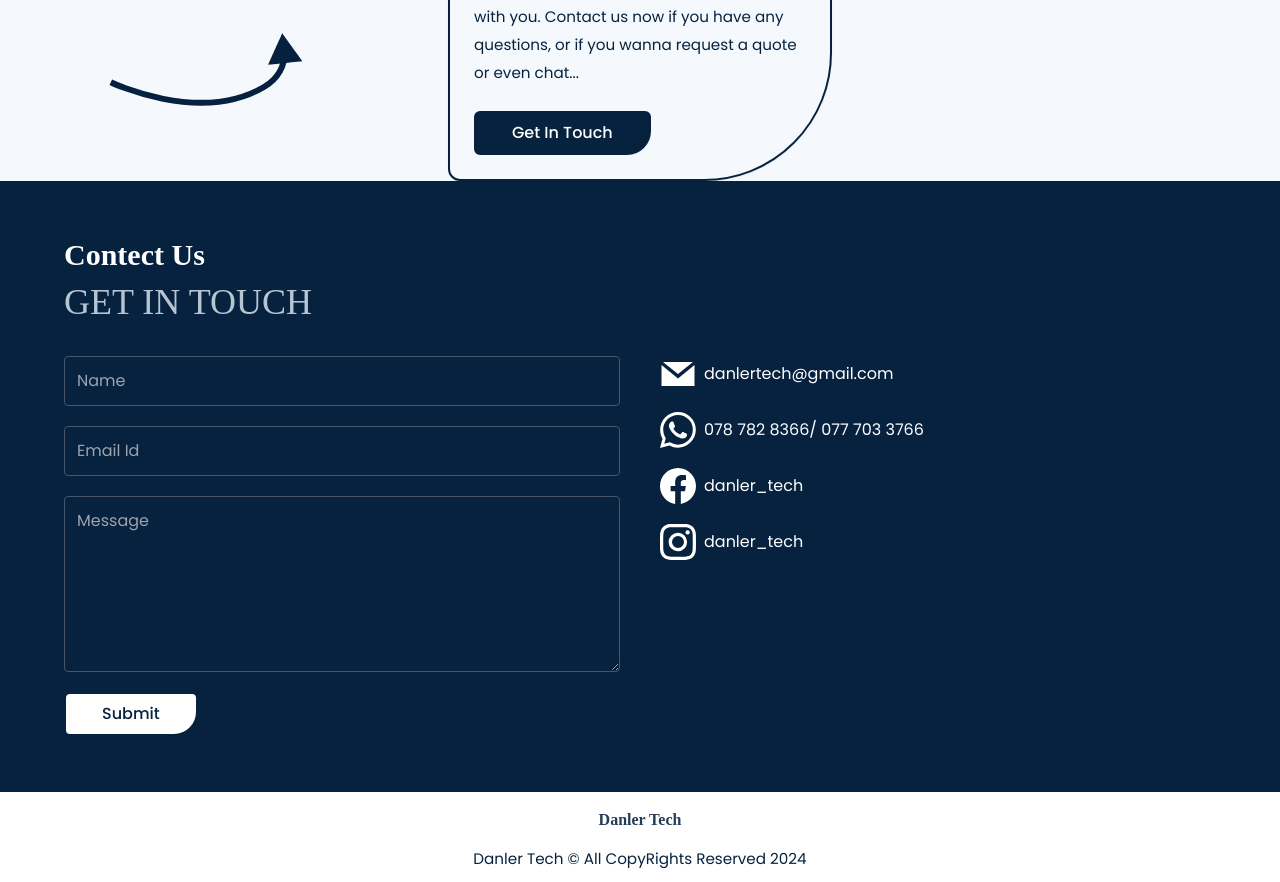
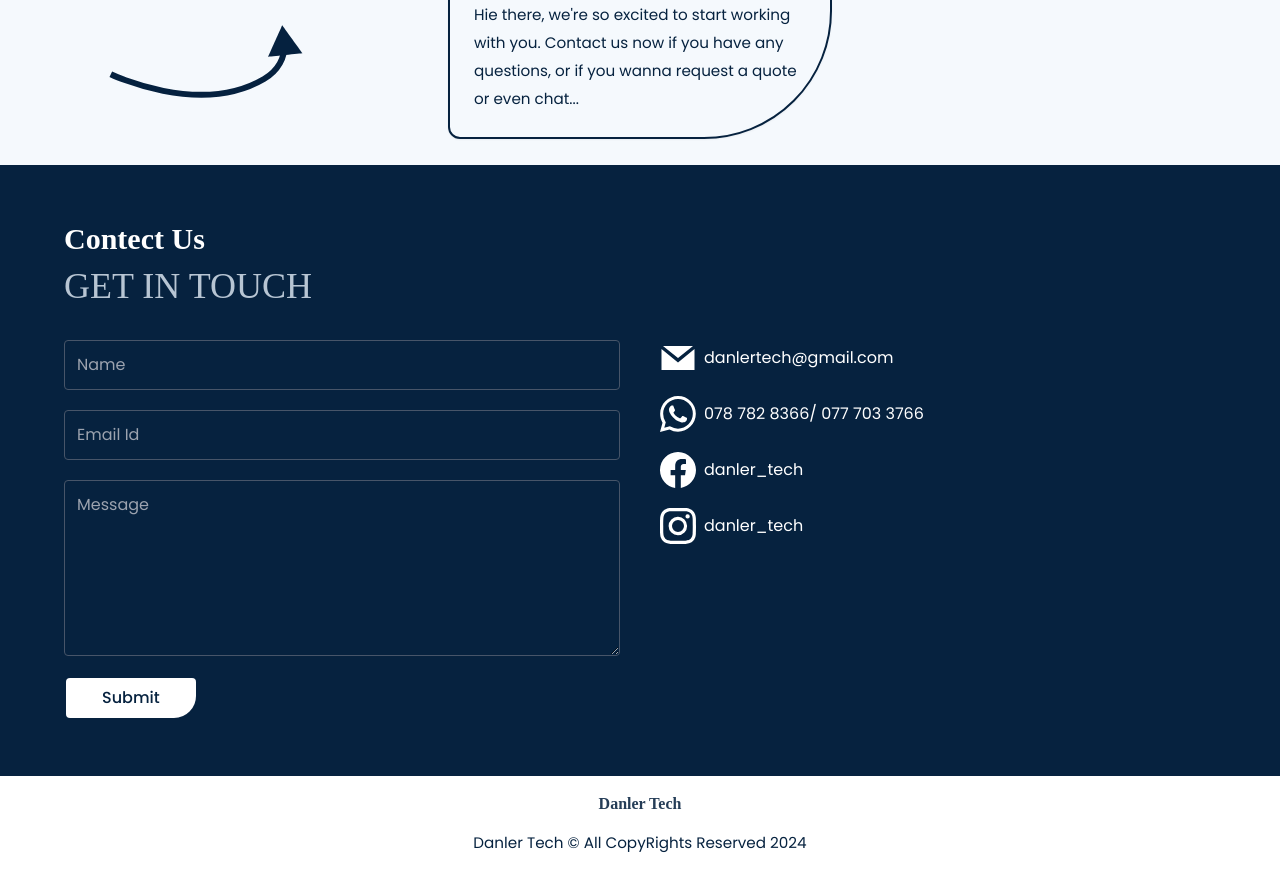
Before and after one commit to spicorn/Danler-Tech, a React (Vite) app: page / in a window 1280 px wide. Shown: the part 3589-4471 px from the top of the page. Built offline with nearby package versions, Linux system fonts and the light colour scheme; a web font is replaced by a local one.

Commit message:
Update Hireme.jsx

```diff
--- a/src/components/Hireme.jsx
+++ b/src/components/Hireme.jsx
@@ -28,10 +28,6 @@ const Hireme = () => {
            p-6 shadow-sm rounded-xl rounded-br-[8rem] sm:min-w-[22rem]"
           >
             <p className="leading-7">{Hireme.para}</p>
-            <br />
-            <button className="btn bg-dark_primary text-white">
-              {Hireme.btnText}
-            </button>
           </div>
         </div>
       </div>
```
